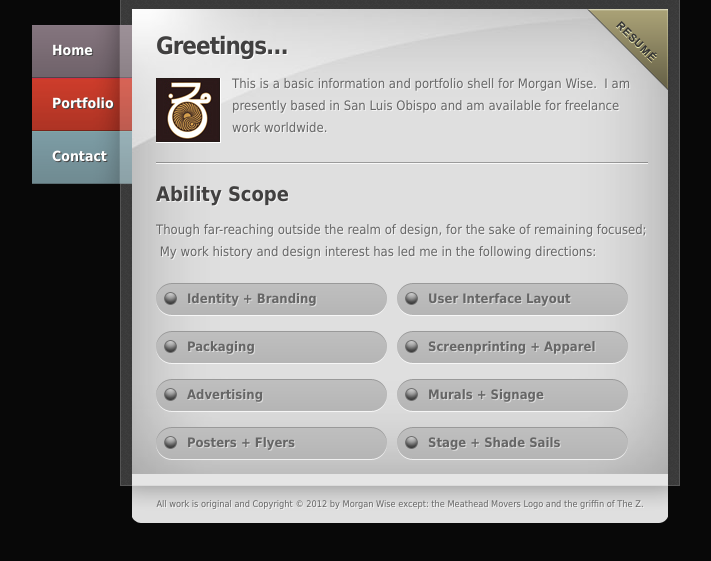
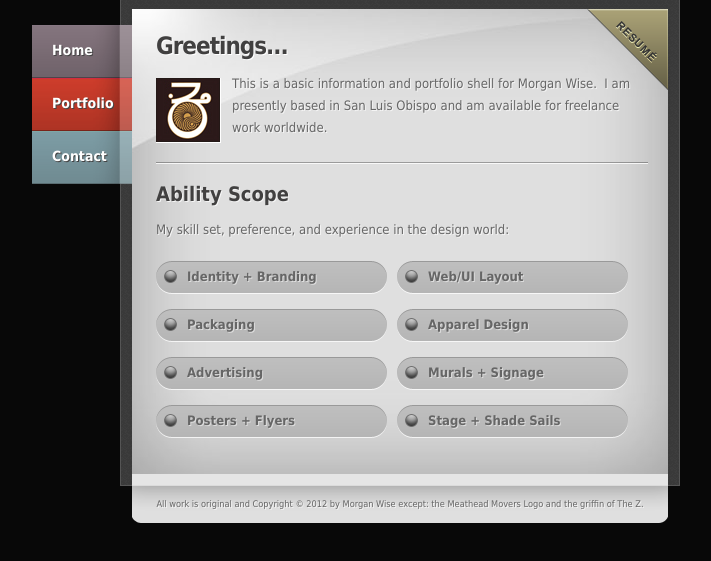
Before and after one commit to morganwise/morganwise.github.com, a plain HTML site: page index.html in a window 1280 px wide. Shown: the part 105-666 px from the top of the page, without its empty margins (240-951 px from the left). Drawn offline with Linux system fonts and the light colour scheme.

Commit message:
Update index.html

```diff
--- a/index.html
+++ b/index.html
@@ -60,12 +60,12 @@
           <!-- services -->
           <div class="services">
             <h3>Ability Scope</h3>
-            Though far-reaching outside the realm of design, for the sake of remaining focused;<br />&nbsp;My work history and design interest has led me in the following directions:
+            My skill set, preference, and experience in the design world:
             <ul>
               <li>Identity + Branding</li>
-              <li>User Interface Layout</li>
+              <li>Web/UI Layout</li>
               <li>Packaging</li>
-              <li>Screenprinting + Apparel</li>
+              <li>Apparel Design</li>
               <li>Advertising</li>
               <li>Murals + Signage</li>
               <li>Posters + Flyers</li>
```
